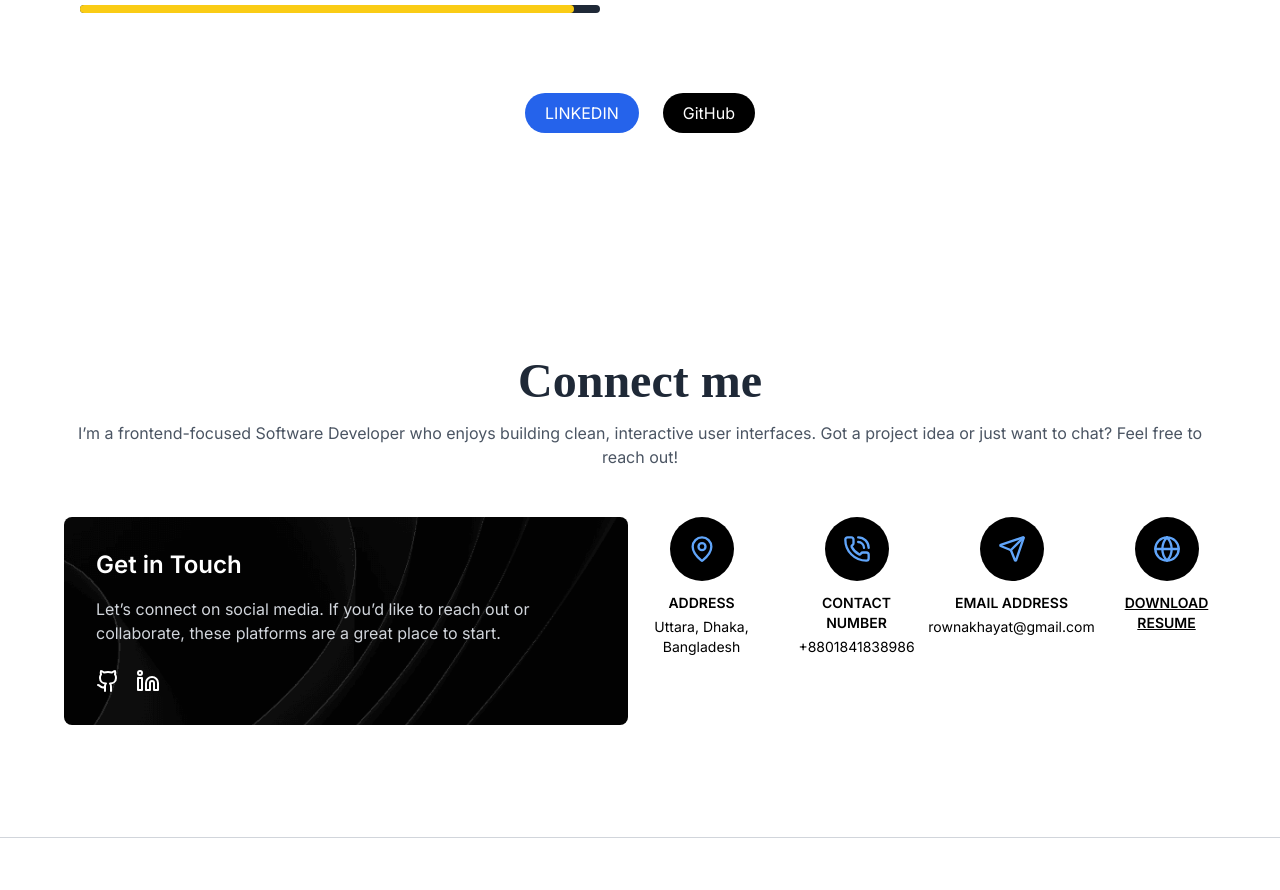
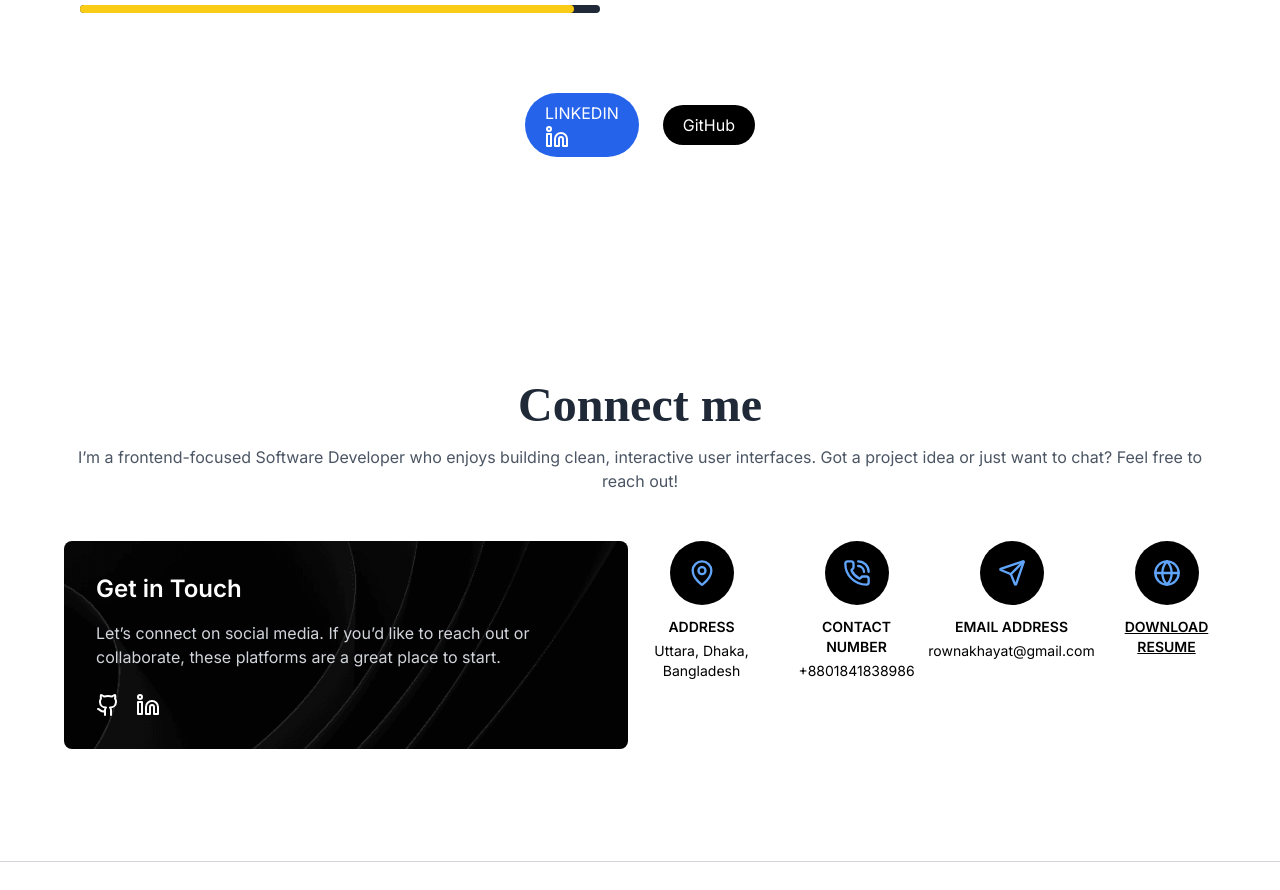
Before and after one commit to RownakHayat/rownak-webportal, a Next.js app: page / in a window 1280 px wide. Shown: the part 2843-3733 px from the top of the page. Built offline with nearby package versions, Linux system fonts and the light colour scheme.

Commit message:
linkend add

```diff
--- a/app/AboutPage.tsx
+++ b/app/AboutPage.tsx
@@ -1,5 +1,6 @@
 // AboutMe.tsx
 // import { Github, LinkedinIcon } from 'lucide-react';
+import { LinkedinIcon } from 'lucide-react';
 import Image from 'next/image';
 import React from 'react';
 
@@ -98,7 +99,7 @@ const AboutMe = () => {
               className="inline-block px-5 py-2 bg-blue-600 text-white rounded-full hover:bg-blue-700 transition"
             >
               LINKEDIN
-              {/* <span><LinkedinIcon /></span> */}
+              <span><LinkedinIcon /></span>
             </a>
 
             <a
```
